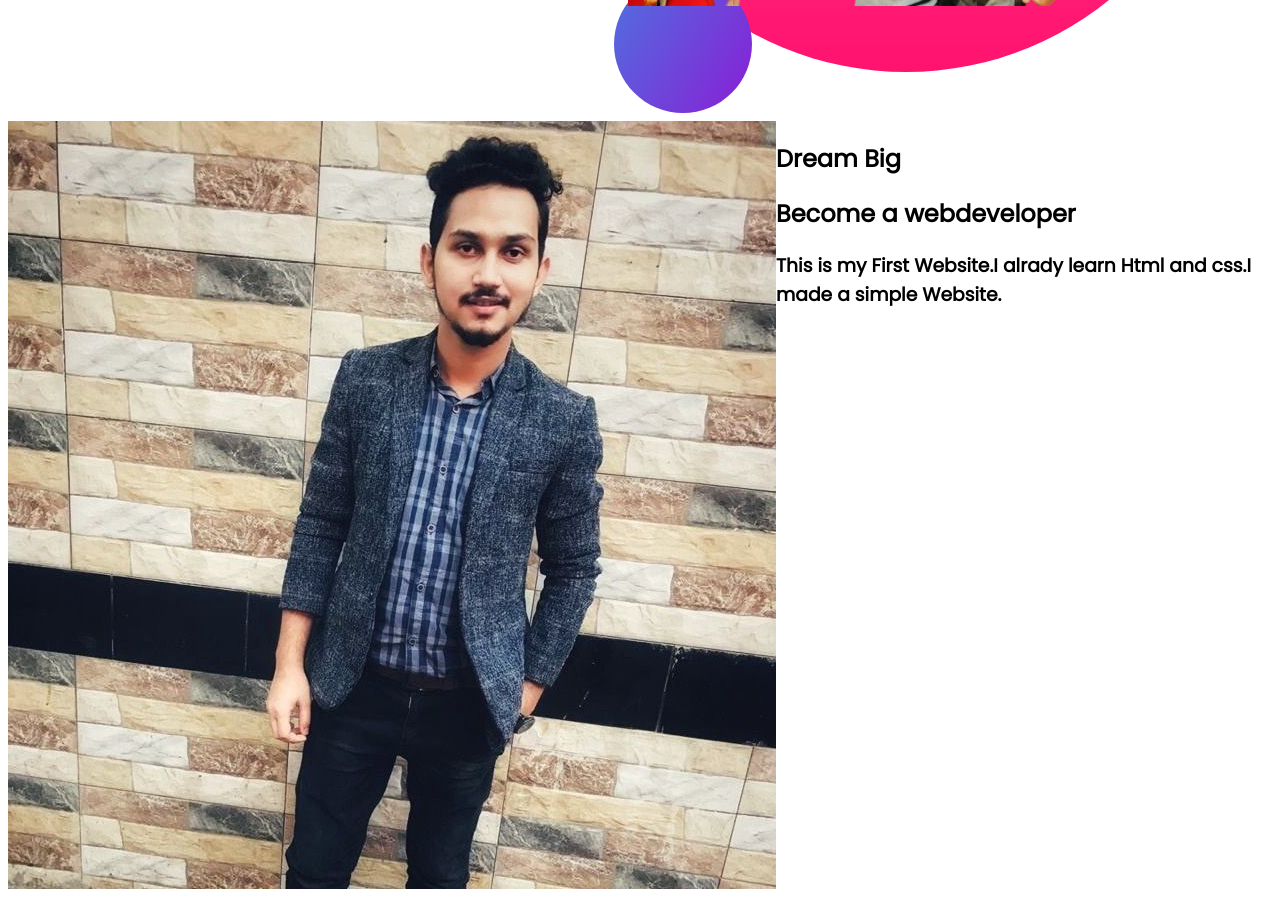
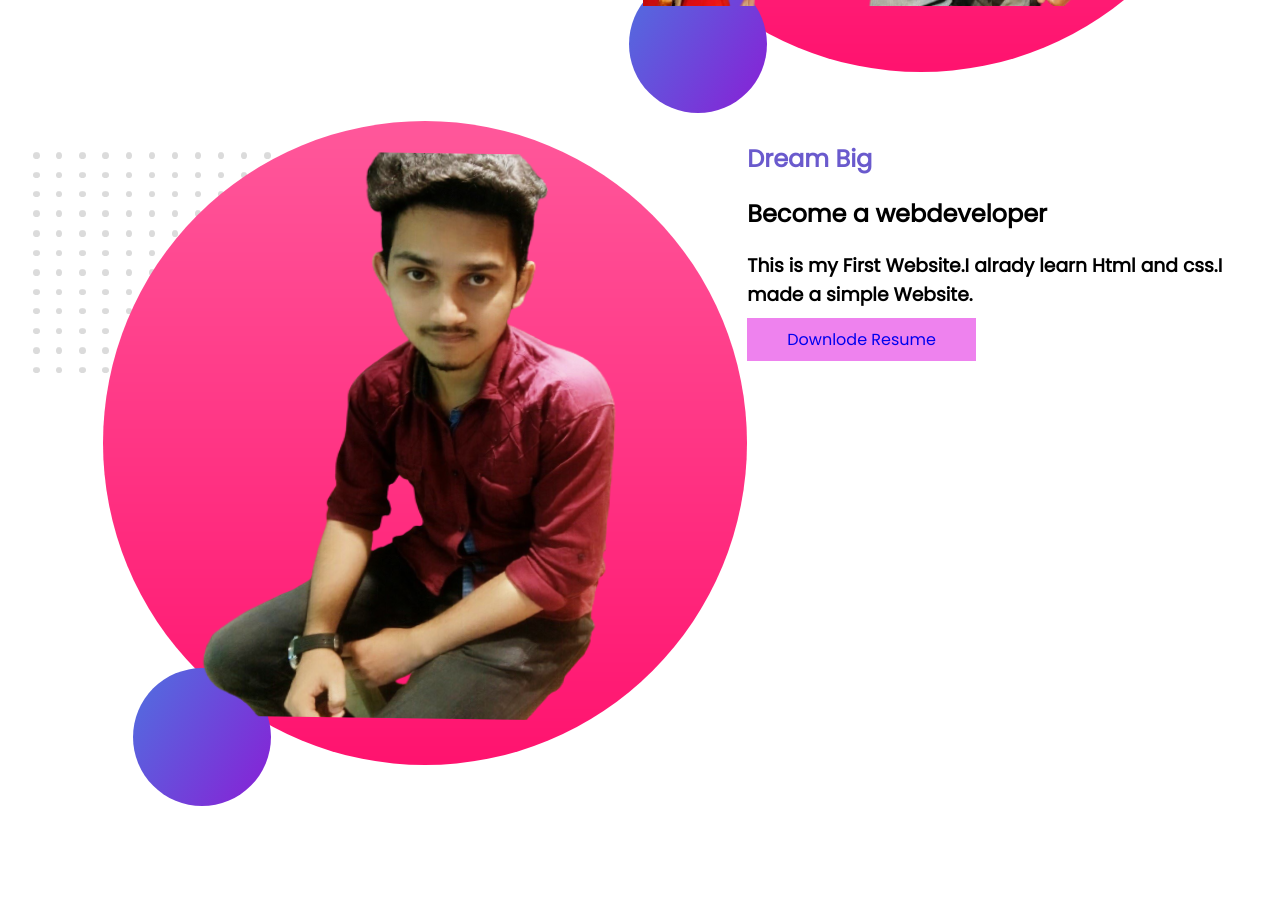
Before and after one commit to TasnimRidoy/My-portfolio-website, a plain HTML site: page index.html in a window 1280 px wide. Shown: the part 580-1484 px from the top of the page. After the commit the page ends 1402 px from the top, so only its background shows below. Drawn offline with Linux system fonts and the light colour scheme.

Commit message:
style added

```diff
--- a/index.html
+++ b/index.html
@@ -28,12 +28,13 @@
     </section>
     <section class="ridoy">
         <div>
-            <img src="showoff/130053502_2786887938221783_7697196226569577749_n.jpg">
+            <img class="tt" src="showoff/my-bg2(1).png">
         </div>
-        <div>
+        <div class="tt">
             <h1>Dream Big</h1>
             <h2>Become a webdeveloper</h2>
             <h3> This is my First Website.I alrady learn Html and css.I made a simple Website.</h3>
+            <a class="link-button" href="https://www.youtube.com/">Downlode Resume</a>
 
 
         </div>
--- a/style.css
+++ b/style.css
@@ -13,6 +13,7 @@ h1{
  }
  section{
      display: flex;
+     margin-left: 2%;
  }
  .gm{
      width: 40%;
@@ -25,3 +26,9 @@ h1{
      background-color: violet;
      padding: 10px 40px;
  }
+
+ h1{
+     color: slateblue;
+
+
+ }
```
